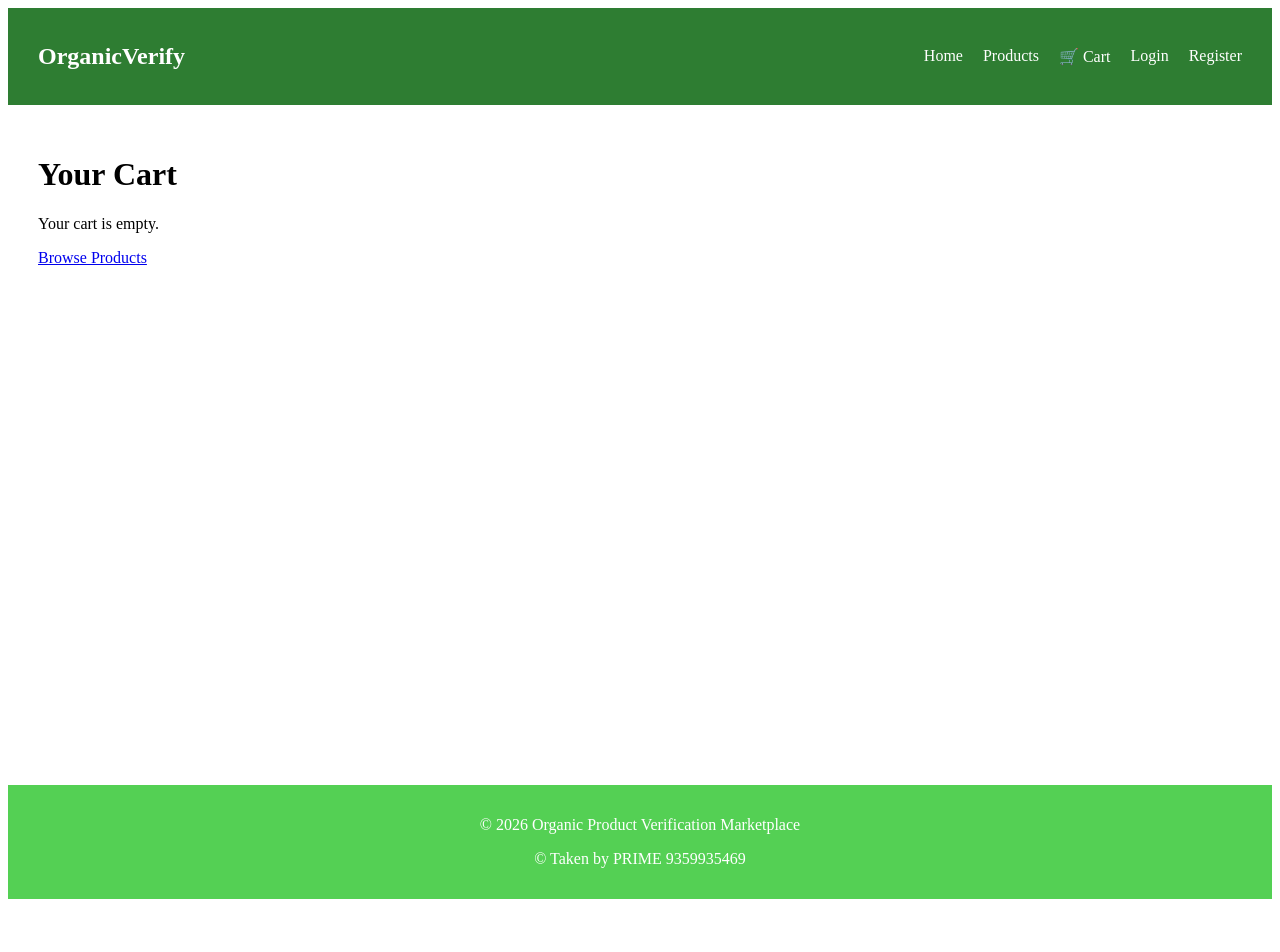
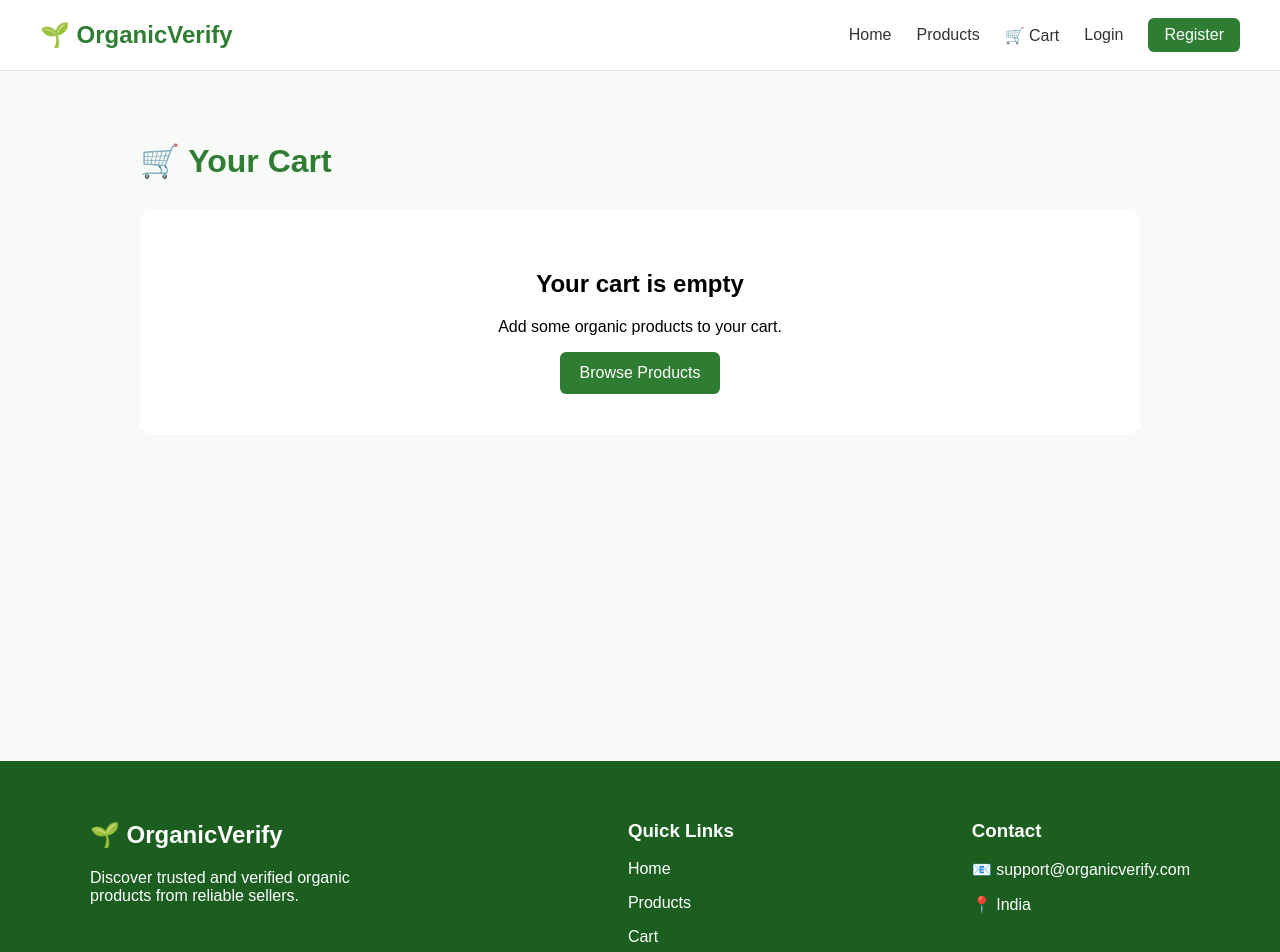
Before and after one commit to saurabhfatangade/Organic-Product-Verification-Marketplace, a React (Vite) app in the folder client/: page /cart in a window 1280 px wide. Shown: the top 952 px of the page. Before the commit the page ends 907 px from the top, so only its background shows below. Built offline with nearby package versions, Linux system fonts and the light colour scheme.

Commit message:
Home page

```diff
--- a/client/src/components/Footer.jsx
+++ b/client/src/components/Footer.jsx
@@ -2,15 +2,66 @@ function Footer() {
   return (
     <footer
       style={{
-        background: "#54d054",
+        background: "#1B5E20",
         color: "white",
-        textAlign: "center",
-        padding: "15px",
-        marginTop: "40px",
+        padding: "40px 30px 20px",
+        marginTop: "50px",
       }}
     >
-      <p>© 2026 Organic Product Verification Marketplace</p>
-      <p>© Taken by PRIME 9359935469</p>
+      <div
+        style={{
+          maxWidth: "1100px",
+          margin: "0 auto",
+          display: "flex",
+          justifyContent: "space-between",
+          gap: "40px",
+          flexWrap: "wrap",
+        }}
+      >
+        {/* Brand */}
+        <div style={{ maxWidth: "300px" }}>
+          <h2>🌱 OrganicVerify</h2>
+
+          <p>
+            Discover trusted and verified organic products
+            from reliable sellers.
+          </p>
+        </div>
+
+        {/* Quick Links */}
+        <div>
+          <h3>Quick Links</h3>
+
+          <p>Home</p>
+          <p>Products</p>
+          <p>Cart</p>
+        </div>
+
+        {/* Contact */}
+        <div>
+          <h3>Contact</h3>
+
+          <p>📧 support@organicverify.com</p>
+          <p>📍 India</p>
+        </div>
+      </div>
+
+      <hr
+        style={{
+          border: "none",
+          borderTop: "1px solid rgba(255,255,255,0.3)",
+          margin: "30px 0 20px",
+        }}
+      />
+
+      <p
+        style={{
+          textAlign: "center",
+          margin: 0,
+        }}
+      >
+        © 2026 Organic Product Verification Marketplace
+      </p>
     </footer>
   );
 }
--- a/client/src/components/Navbar.jsx
+++ b/client/src/components/Navbar.jsx
@@ -19,25 +19,39 @@ function Navbar() {
         display: "flex",
         justifyContent: "space-between",
         alignItems: "center",
-        padding: "15px 30px",
-        background: "#2E7D32",
-        color: "white",
+        padding: "18px 40px",
+        background: "#ffffff",
+        borderBottom: "1px solid #e5e5e5",
+        boxShadow: "0 2px 8px rgba(0, 0, 0, 0.08)",
       }}
     >
-      <h2>OrganicVerify</h2>
+      {/* Logo */}
+      <Link
+        to="/"
+        style={{
+          textDecoration: "none",
+          color: "#2E7D32",
+          fontSize: "24px",
+          fontWeight: "bold",
+        }}
+      >
+        🌱 OrganicVerify
+      </Link>
 
+      {/* Navigation */}
       <div
         style={{
           display: "flex",
-          gap: "20px",
           alignItems: "center",
+          gap: "25px",
         }}
       >
         <Link
           to="/"
           style={{
-            color: "white",
             textDecoration: "none",
+            color: "#333",
+            fontWeight: "500",
           }}
         >
           Home
@@ -46,8 +60,9 @@ function Navbar() {
         <Link
           to="/products"
           style={{
-            color: "white",
             textDecoration: "none",
+            color: "#333",
+            fontWeight: "500",
           }}
         >
           Products
@@ -56,8 +71,9 @@ function Navbar() {
         <Link
           to="/cart"
           style={{
-            color: "white",
             textDecoration: "none",
+            color: "#333",
+            fontWeight: "500",
           }}
         >
           🛒 Cart
@@ -65,11 +81,21 @@ function Navbar() {
 
         {user ? (
           <>
-            <span>
+            <span style={{ color: "#2E7D32" }}>
               Welcome, {user.name}
             </span>
 
-            <button onClick={handleLogout}>
+            <button
+              onClick={handleLogout}
+              style={{
+                border: "none",
+                background: "#2E7D32",
+                color: "white",
+                padding: "8px 16px",
+                borderRadius: "6px",
+                cursor: "pointer",
+              }}
+            >
               Logout
             </button>
           </>
@@ -78,8 +104,8 @@ function Navbar() {
             <Link
               to="/login"
               style={{
-                color: "white",
                 textDecoration: "none",
+                color: "#333",
               }}
             >
               Login
@@ -88,7 +114,10 @@ function Navbar() {
             <Link
               to="/register"
               style={{
+                background: "#2E7D32",
                 color: "white",
+                padding: "8px 16px",
+                borderRadius: "6px",
                 textDecoration: "none",
               }}
             >
--- a/client/src/index.css
+++ b/client/src/index.css
@@ -0,0 +1,39 @@
+* {
+  box-sizing: border-box;
+}
+
+body {
+  margin: 0;
+  font-family: Arial, sans-serif;
+  background: #f7faf7;
+}
+
+button,
+a {
+  font-family: inherit;
+}
+
+@media (max-width: 768px) {
+  nav {
+    flex-direction: column !important;
+    gap: 15px;
+    padding: 15px !important;
+  }
+
+  nav > div {
+    flex-wrap: wrap;
+    justify-content: center;
+  }
+
+  h1 {
+    font-size: 30px !important;
+  }
+
+  h2 {
+    font-size: 24px;
+  }
+
+  main {
+    min-height: 70vh;
+  }
+}
--- a/client/src/main.jsx
+++ b/client/src/main.jsx
@@ -1,6 +1,6 @@
 import { StrictMode } from 'react'
 import { createRoot } from 'react-dom/client'
-
+import "./index.css";
 import App from './App.jsx'
 
 createRoot(document.getElementById('root')).render(
--- a/client/src/pages/Cart.jsx
+++ b/client/src/pages/Cart.jsx
@@ -6,7 +6,6 @@ function Cart() {
 
   useEffect(() => {
     const savedCart = JSON.parse(localStorage.getItem("cart")) || [];
-
     setCart(savedCart);
   }, []);
 
@@ -23,47 +22,141 @@ function Cart() {
     );
   };
 
+  const totalPrice = cart.reduce(
+    (total, product) => total + Number(product.price || 0),
+    0
+  );
+
   return (
-    <div style={{ padding: "30px" }}>
-      <h1>Your Cart</h1>
+    <div
+      style={{
+        background: "#f7faf7",
+        minHeight: "80vh",
+        padding: "50px 30px",
+      }}
+    >
+      <div
+        style={{
+          maxWidth: "1000px",
+          margin: "0 auto",
+        }}
+      >
+        <h1
+          style={{
+            color: "#2E7D32",
+            marginBottom: "30px",
+          }}
+        >
+          🛒 Your Cart
+        </h1>
 
         {cart.length === 0 ? (
-        <>
-          <p>Your cart is empty.</p>
+          <div
+            style={{
+              background: "white",
+              padding: "40px",
+              borderRadius: "12px",
+              textAlign: "center",
+            }}
+          >
+            <h2>Your cart is empty</h2>
 
-          <Link to="/products">
+            <p>
+              Add some organic products to your cart.
+            </p>
+
+            <Link
+              to="/products"
+              style={{
+                display: "inline-block",
+                background: "#2E7D32",
+                color: "white",
+                padding: "12px 20px",
+                borderRadius: "6px",
+                textDecoration: "none",
+              }}
+            >
               Browse Products
             </Link>
-        </>
+          </div>
         ) : (
-        cart.map((product) => (
+          <>
+            {cart.map((product) => (
               <div
                 key={product.id}
                 style={{
-              border: "1px solid #ddd",
-              padding: "20px",
-              marginBottom: "15px",
-              borderRadius: "10px",
+                  background: "white",
+                  padding: "25px",
+                  marginBottom: "20px",
+                  borderRadius: "12px",
+                  display: "flex",
+                  justifyContent: "space-between",
+                  alignItems: "center",
+                  boxShadow: "0 3px 10px rgba(0,0,0,0.08)",
                 }}
               >
-            <h2>{product.name}</h2>
+                <div>
+                  <h2 style={{ color: "#2E7D32" }}>
+                    {product.name}
+                  </h2>
 
                   <p>{product.description}</p>
 
-            <p>
-              <strong>Price:</strong> ₹{product.price}
-            </p>
+                  <strong>
+                    ₹{product.price}
+                  </strong>
+                </div>
 
                 <button
                   onClick={() =>
                     removeFromCart(product.id)
                   }
+                  style={{
+                    background: "#d32f2f",
+                    color: "white",
+                    border: "none",
+                    padding: "10px 15px",
+                    borderRadius: "6px",
+                    cursor: "pointer",
+                  }}
                 >
                   Remove
                 </button>
               </div>
-        ))
+            ))}
+
+            <div
+              style={{
+                background: "white",
+                padding: "25px",
+                borderRadius: "12px",
+                textAlign: "right",
+              }}
+            >
+              <h2>
+                Total: ₹{totalPrice}
+              </h2>
+
+              <button
+                style={{
+                  background: "#2E7D32",
+                  color: "white",
+                  border: "none",
+                  padding: "14px 30px",
+                  borderRadius: "6px",
+                  fontSize: "16px",
+                  cursor: "pointer",
+                }}
+                onClick={() =>
+                  alert("Checkout coming soon!")
+                }
+              >
+                Proceed to Checkout
+              </button>
+            </div>
+          </>
         )}
+      </div>
     </div>
   );
 }
--- a/client/src/pages/Home.jsx
+++ b/client/src/pages/Home.jsx
@@ -1,47 +1,115 @@
-import { useEffect, useState } from "react";
-import api from "../services/api";
-
+import { Link } from "react-router-dom";
 
 function Home() {
-  const [products, setProducts] = useState([]);
+  return (
+    <div>
+      {/* Hero Section */}
+      <section
+        style={{
+          background: "#E8F5E9",
+          padding: "80px 30px",
+          textAlign: "center",
+        }}
+      >
+        <h1
+          style={{
+            fontSize: "42px",
+            color: "#2E7D32",
+            marginBottom: "20px",
+          }}
+        >
+          Trust Every Organic Product
+        </h1>
 
-  useEffect(() => {
-    const fetchProducts = async () => {
-      try {
-        const response = await api.get("/products");
-        setProducts(response.data.products || []);
-      } catch (error) {
-        console.error("Error fetching products:", error);
-      }
-    };
+        <p
+          style={{
+            fontSize: "20px",
+            color: "#555",
+            maxWidth: "700px",
+            margin: "0 auto 30px",
+          }}
+        >
+          Discover verified organic products from trusted sellers.
+          Shop with confidence and transparency.
+        </p>
 
-    fetchProducts();
-  }, []);
+        <Link
+          to="/products"
+          style={{
+            display: "inline-block",
+            background: "#2E7D32",
+            color: "white",
+            padding: "14px 28px",
+            borderRadius: "8px",
+            textDecoration: "none",
+            fontSize: "18px",
+          }}
+        >
+          Explore Products
+        </Link>
+      </section>
 
-  return (
-    <div style={{ padding: "30px" }}>
-      <h1>Organic Product Verification Marketplace</h1>
+      {/* Features Section */}
+      <section
+        style={{
+          padding: "50px 30px",
+          textAlign: "center",
+        }}
+      >
+        <h2>Why Choose OrganicVerify?</h2>
 
-      <h2>Products</h2>
-
-      {products.length === 0 ? (
-        <p>No products available.</p>
-      ) : (
-        products.map((product) => (
+        <div
+          style={{
+            display: "flex",
+            justifyContent: "center",
+            gap: "30px",
+            flexWrap: "wrap",
+            marginTop: "30px",
+          }}
+        >
           <div
-            key={product.id}
             style={{
-              border: "1px solid #c08a8a",
-              padding: "15px",
-              marginBottom: "15px",
-              borderRadius: "8px",
+              width: "250px",
+              padding: "25px",
+              border: "1px solid #ddd",
+              borderRadius: "10px",
             }}
           >
-            <h3>{product.name}</h3>
-            <p>{product.description}</p>
+            <h3>✅ Verified Products</h3>
+            <p>
+              Products are checked for organic authenticity.
+            </p>
           </div>
-        ))
-      )}
+
+          <div
+            style={{
+              width: "250px",
+              padding: "25px",
+              border: "1px solid #ddd",
+              borderRadius: "10px",
+            }}
+          >
+            <h3>🌱 Organic Focus</h3>
+            <p>
+              Find natural and trustworthy organic products.
+            </p>
+          </div>
+
+          <div
+            style={{
+              width: "250px",
+              padding: "25px",
+              border: "1px solid #ddd",
+              borderRadius: "10px",
+            }}
+          >
+            <h3>🛒 Easy Shopping</h3>
+            <p>
+              Browse products and add them to your cart easily.
+            </p>
+          </div>
+        </div>
+      </section>
     </div>
   );
 }
--- a/client/src/pages/Products.jsx
+++ b/client/src/pages/Products.jsx
@@ -23,53 +23,110 @@ function Products() {
   }, []);
 
   if (loading) {
-    return <h2 style={{ padding: "30px" }}>Loading products...</h2>;
+    return (
+      <div style={{ padding: "50px", textAlign: "center" }}>
+        <h2>Loading products...</h2>
+      </div>
+    );
   }
 
   return (
-    <div style={{ padding: "30px" }}>
-      <h1>Organic Products</h1>
+    <div
+      style={{
+        padding: "50px 30px",
+        background: "#f7faf7",
+        minHeight: "80vh",
+      }}
+    >
+      <div style={{ textAlign: "center", marginBottom: "40px" }}>
+        <h1 style={{ color: "#2E7D32", fontSize: "36px" }}>
+          Organic Products
+        </h1>
+
+        <p style={{ color: "#666" }}>
+          Discover trusted and verified organic products.
+        </p>
+      </div>
 
       {products.length === 0 ? (
-        <p>No products available.</p>
+        <div style={{ textAlign: "center" }}>
+          <h2>No products available.</h2>
+        </div>
       ) : (
-        products.map((product) => (
+        <div
+          style={{
+            display: "grid",
+            gridTemplateColumns: "repeat(auto-fit, minmax(260px, 1fr))",
+            gap: "25px",
+            maxWidth: "1100px",
+            margin: "0 auto",
+          }}
+        >
+          {products.map((product) => (
             <Link
               key={product.id}
               to={`/products/${product.id}`}
               style={{
-              display: "block",
                 textDecoration: "none",
                 color: "inherit",
-              marginBottom: "20px",
               }}
             >
               <div
                 style={{
-                border: "1px solid #ddd",
-                padding: "20px",
-                borderRadius: "10px",
+                  background: "white",
+                  borderRadius: "12px",
+                  padding: "25px",
+                  border: "1px solid #e0e0e0",
+                  boxShadow: "0 4px 12px rgba(0,0,0,0.08)",
                   cursor: "pointer",
+                  height: "100%",
                 }}
               >
-              <h2>{product.name}</h2>
+                <div
+                  style={{
+                    fontSize: "50px",
+                    textAlign: "center",
+                    marginBottom: "15px",
+                  }}
+                >
+                  🌱
+                </div>
 
-              <p>{product.description}</p>
+                <h2 style={{ color: "#2E7D32" }}>
+                  {product.name}
+                </h2>
+
+                <p style={{ color: "#666" }}>
+                  {product.description}
+                </p>
 
                 <p>
                   <strong>Category:</strong> {product.category}
                 </p>
 
-              <p>
-                <strong>Price:</strong> ₹{product.price}
+                <p
+                  style={{
+                    fontSize: "20px",
+                    fontWeight: "bold",
+                    color: "#2E7D32",
+                  }}
+                >
+                  ₹{product.price}
                 </p>
 
-              <p style={{ color: "green", fontWeight: "bold" }}>
-                View Product Details →
-              </p>
+                <div
+                  style={{
+                    color: "#2E7D32",
+                    fontWeight: "bold",
+                    marginTop: "15px",
+                  }}
+                >
+                  View Details →
+                </div>
               </div>
             </Link>
-        ))
+          ))}
+        </div>
       )}
     </div>
   );
```
Also changed, not shown: client/src/pages/ProductDetails.jsx (+109 -25 lines). Lines whose indentation alone changed are shown as unchanged.
